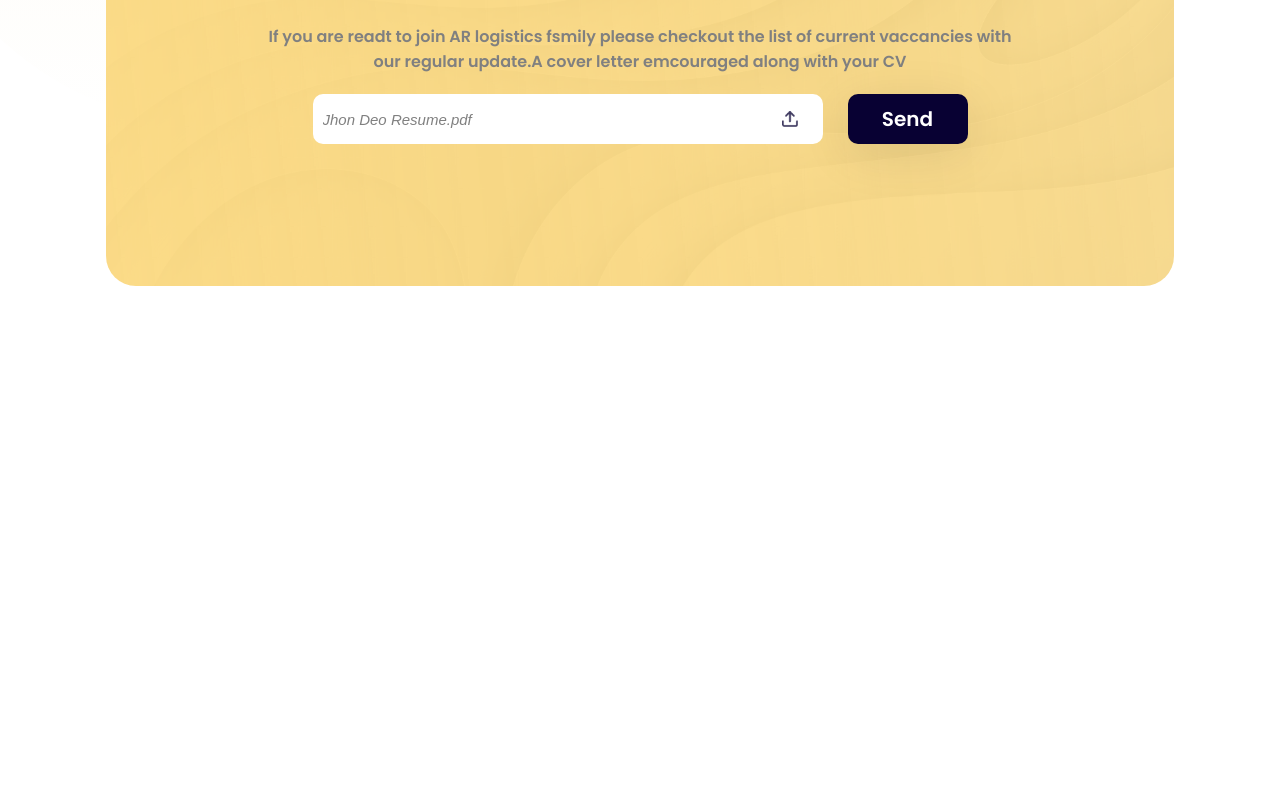
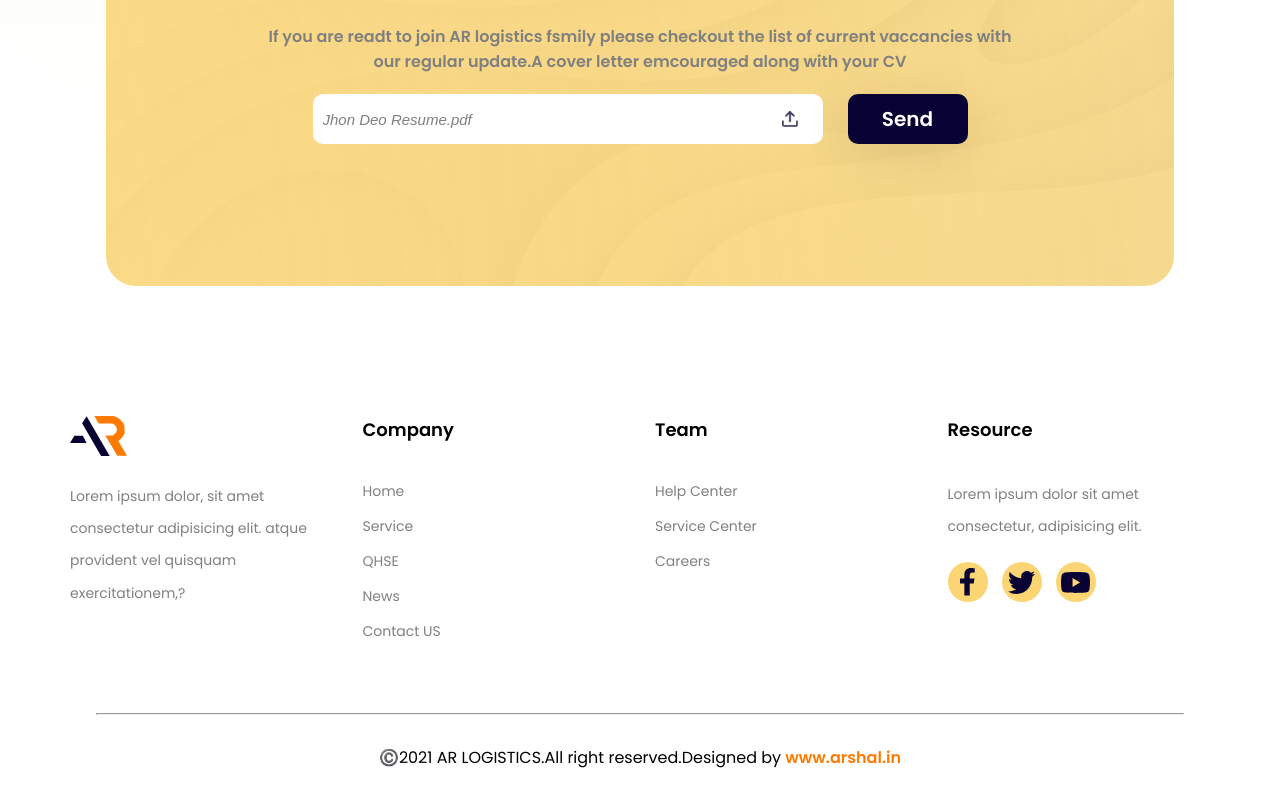
Before and after one commit to prathyu116/logestic, a React (Create React App) app: page / in a window 1280 px wide. Shown: the part 3752-4552 px from the top of the page. Before the commit the page ends 4068 px from the top, so only its background shows below. Built offline with nearby package versions, Linux system fonts and the light colour scheme.

Commit message:
footer section complte

```diff
--- a/src/App.css
+++ b/src/App.css
@@ -8,6 +8,7 @@ body{
   background-repeat: no-repeat;
   font-family: Poppins;
   overflow-x: hidden;
+  height: 100vh;
 
 
 }
@@ -26,6 +27,3 @@ button{
   box-shadow: rgba(0, 0, 0, 0.1) 0px 10px 50px;  margin-top: 20px;
 
 }
-.section-container {
-
-}
--- a/src/App.js
+++ b/src/App.js
@@ -1,4 +1,5 @@
 import './App.css';
+import Footer from './Components/Footer/Footer';
 import Header from './Components/Header/Header';
 import { LandingSection } from './Components/LandingSection/LandingSection';
 import Location from './Components/Location/Location';
@@ -9,13 +10,14 @@ import ServiceComponent from './Components/ServiceComponent/ServiceComponent';
 function App() {
   return (
     <>
-      <div className="section-container">
+      <div >
         <Header />
         <LandingSection/>
         <ServiceComponent />
         <OverView />
         <Location />
         <PeopleReview />
+        <Footer />
       </div>
     </>
   );
--- /dev/null
+++ b/src/Components/Footer/Footer.css
@@ -0,0 +1,87 @@
+
+.footer-section{
+    margin-top: 30px;
+
+
+}
+.row{
+	display: flex;
+	flex-wrap: wrap;
+    padding: 70px 0;
+    max-width: 1170px;
+	margin:auto;
+}
+ul{
+	list-style: none;
+}
+
+.footer-col{
+   width: 25%;
+   padding: 0 15px;
+}
+.footer-col h4{
+	font-size: 18px;
+    font-weight: 800;
+	text-transform: capitalize;
+	margin-bottom: 35px;
+}
+
+
+.footer-col ul li:not(:last-child){
+	margin-bottom: 10px;
+}
+.footer-col ul li a{
+	font-size: 14px;
+	text-transform: capitalize;
+	text-decoration: none;
+	font-weight: 300;
+	color:gray;
+
+}
+.icons{
+    margin-top: 20px;
+    display: flex;
+    align-items: flex-start;
+    justify-content: start;
+    gap: 4px;
+}
+.social-links{
+    margin-top: 20px;
+}
+.footer-col .social-links a{
+
+
+    display: flex;
+    align-items: center;
+    justify-content: center;
+	width: 40px;
+    height: 40px;
+    background-color: #FBD573;
+	margin:0 10px 10px 0;
+	text-align: center;
+    align-items: center;
+	line-height: 40px;
+	border-radius: 50%;
+
+
+}
+
+
+.copy-right-part{
+    padding: 30px;
+    display: flex;
+    align-items: center;
+    justify-content: center;
+}
+/*responsive*/
+@media(max-width: 767px){
+  .footer-col{
+    width: 50%;
+    margin-bottom: 30px;
+}
+}
+@media(max-width: 574px){
+  .footer-col{
+    width: 100%;
+}
+}
--- /dev/null
+++ b/src/Components/Footer/Footer.jsx
@@ -0,0 +1,65 @@
+import React from 'react'
+import arlogo from './../../Assets/AR - logo.svg'
+import fb from './../../Assets/Icon awesome-facebook-f.png'
+import twitter from './../../Assets/Icon awesome-twitter.svg'
+import youtube from './../../Assets/Icon awesome-youtube.svg'
+
+import './Footer.css'
+const Footer = () => {
+    return (
+        <>
+            <footer className="footer-section">
+
+                <div className="row">
+                    <div className="footer-col">
+                        <div className="logo-container">
+                            <img src={arlogo} alt="logo" className="logo" />
+                        </div>
+                        <p style={{ color: "gray", marginTop: 24, fontSize: 14, lineHeight: 2.3 }}>Lorem ipsum dolor, sit amet consectetur adipisicing elit.   atque provident vel quisquam exercitationem,?</p>
+                    </div>
+                    <div className="footer-col">
+                        <h4>Company</h4>
+                        <ul>
+                            <li><a href="#">Home</a></li>
+                            <li><a href="#">Service</a></li>
+                            <li><a href="#">QHSE</a></li>
+                            <li><a href="#">News</a></li>
+                            <li><a href="#">Contact US</a></li>
+                        </ul>
+                    </div>
+                    <div className="footer-col">
+                        <h4>Team</h4>
+                        <ul>
+                            <li><a href="#">Help Center</a></li>
+                            <li><a href="#">Service Center</a></li>
+                            <li><a href="#">Careers</a></li>
+                        </ul>
+                    </div>
+                    <div className="footer-col">
+                        <h4>Resource</h4>
+                        <div className="social-links">
+                            <p style={{ color: "gray", fontSize: 14, lineHeight: 2.3 }}>Lorem ipsum dolor sit amet consectetur, adipisicing elit. </p>
+                            <div className="icons">
+                                <a href="#"><img src={fb} alt="facebook icon" /></a>
+                                <a href="#"><img src={twitter} alt="twitter icon" /></a>
+                                <a href="#"><img src={youtube} alt="youtube" /></a>
+                            </div>
+                        </div>
+
+                    </div>
+
+
+                </div>
+                <hr style={{width:"85%",margin:"auto"}}/>
+                <div className="copy-right-part" >
+
+                    <p>©️2021 AR LOGISTICS.All right reserved.Designed by <span style={{ color: "#FF7A00" }}>www.arshal.in</span></p>
+                </div>
+
+            </footer>
+
+        </>
+    )
+}
+
+export default Footer
```
